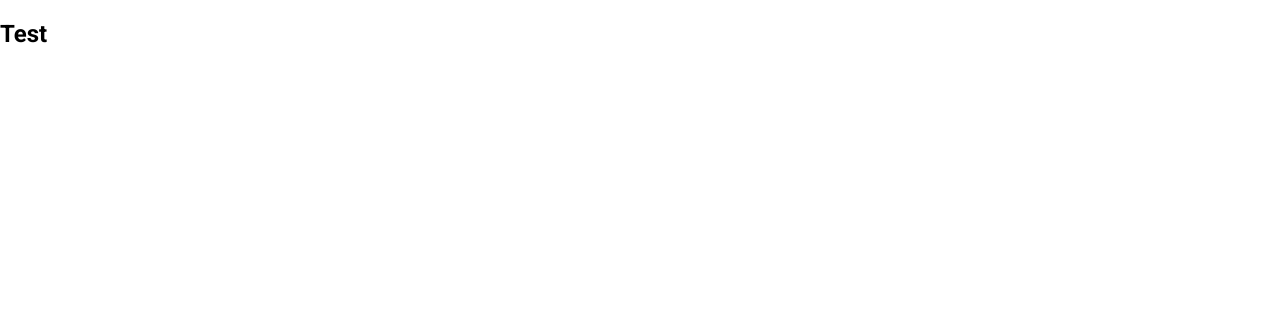
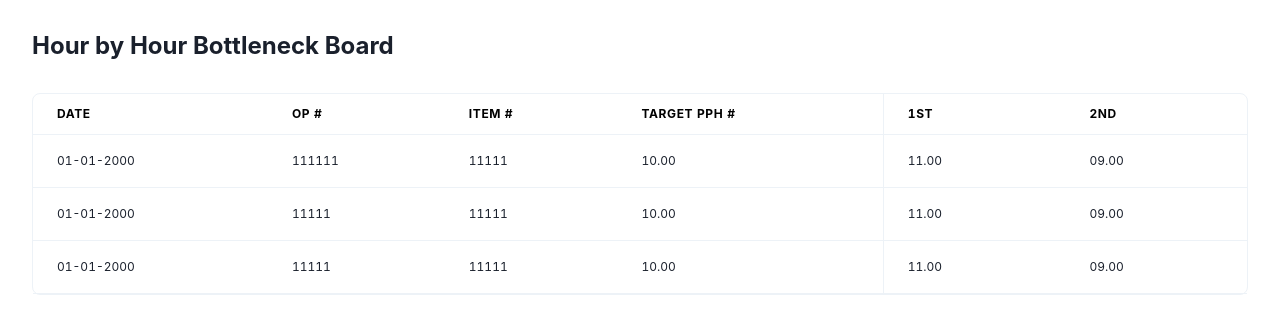
Before and after one commit to albondad/nylok-bottleneck-board-prototype, a Next.js app in the folder packages/web-application/: page / in a window 1280 px wide. Shown: the top 334 px of the page. Built offline with nearby package versions, Linux system fonts and the light colour scheme.

Commit message:
Set up usage of chakra ui

```diff
--- /dev/null
+++ b/package.json
@@ -0,0 +1,3 @@
+{
+  "dependencies": {}
+}
--- a/packages/web-application/package.json
+++ b/packages/web-application/package.json
@@ -9,6 +9,7 @@
     "lint": "next lint"
   },
   "dependencies": {
+    "@chakra-ui/icons": "^2.0.9",
     "@chakra-ui/react": "^2.3.1",
     "@emotion/react": "^11.10.4",
     "@emotion/styled": "^11.10.4",
--- a/packages/web-application/pages/_app.tsx
+++ b/packages/web-application/pages/_app.tsx
@@ -1,8 +1,13 @@
-import '../styles/globals.css'
-import type { AppProps } from 'next/app'
+import "../styles/globals.css";
+import type { AppProps } from "next/app";
+import { ChakraProvider } from "@chakra-ui/react";
 
 function MyApp({ Component, pageProps }: AppProps) {
-  return <Component {...pageProps} />
+  return (
+    <ChakraProvider>
+      <Component {...pageProps} />
+    </ChakraProvider>
+  );
 }
 
-export default MyApp
+export default MyApp;
--- a/packages/web-application/pages/index.tsx
+++ b/packages/web-application/pages/index.tsx
@@ -2,13 +2,240 @@ import type { NextPage } from "next";
 import Head from "next/head";
 import Image from "next/image";
 import styles from "../styles/Home.module.css";
-import { Heading } from "@chakra-ui/react";
+import { DeleteIcon } from "@chakra-ui/icons";
+import {
+  useTheme,
+  Box,
+  Heading,
+  TableContainer,
+  Table,
+  Tr,
+  Text,
+  Th,
+  Thead,
+  Tbody,
+  Td,
+  Popover,
+  PopoverTrigger,
+  PopoverContent,
+  PopoverArrow,
+  PopoverCloseButton,
+  PopoverHeader,
+  PopoverBody,
+  PopoverFooter,
+  Button,
+  Grid,
+  GridItem,
+  Stack,
+  PopoverAnchor,
+  NumberInput,
+  NumberInputField,
+  NumberInputStepper,
+  NumberIncrementStepper,
+  NumberDecrementStepper,
+} from "@chakra-ui/react";
 
 const Home: NextPage = () => {
+  const themeHook = useTheme();
+  console.log("[remove me] themeHook", themeHook);
   return (
-    <div>
-      <Heading>Test</Heading>
-    </div>
+    <Box maxWidth="100%" margin="0 auto" padding="2rem">
+      <Heading fontSize="1.5rem">Hour by Hour Bottleneck Board</Heading>
+
+      <Box
+        display="flex"
+        marginTop="2rem"
+        border={`1px solid ${themeHook.colors.gray[100]}`}
+        borderRadius="0.5rem"
+      >
+        <Box width="70%">
+          <TableContainer width="100%">
+            <Table>
+              <Thead>
+                <Tr>
+                  <Th color="#000000" fontSize="0.75rem">
+                    Date
+                  </Th>
+                  <Th color="#000000" fontSize="0.75rem">
+                    OP #
+                  </Th>
+                  <Th color="#000000" fontSize="0.75rem">
+                    Item #
+                  </Th>
+                  <Th color="#000000" fontSize="0.75rem">
+                    Target PPH #
+                  </Th>
+                </Tr>
+              </Thead>
+              <Tbody>
+                <Tr>
+                  <Td fontSize="0.75rem">01-01-2000</Td>
+                  <Td fontSize="0.75rem">
+                    <Popover placement="bottom-start">
+                      <PopoverTrigger>
+                        <Box>111111</Box>
+                      </PopoverTrigger>
+                      <PopoverContent width="15rem">
+                        <PopoverHeader display="flex" alignItems="center">
+                          Number
+                          <PopoverCloseButton
+                            bottom="unset"
+                            left="unset"
+                            marginLeft="auto"
+                            position="relative"
+                            right="unset"
+                            top="unset"
+                          />
+                        </PopoverHeader>
+                        <PopoverBody>
+                          <PopoverBody paddingTop="1rem">
+                            <NumberInput>
+                              <NumberInputField />
+                              <NumberInputStepper>
+                                <NumberIncrementStepper />
+                                <NumberDecrementStepper />
+                              </NumberInputStepper>
+                            </NumberInput>
+                            <Grid
+                              templateColumns="repeat(3, 1fr)"
+                              gap="1rem"
+                              marginTop="1rem"
+                            >
+                              <GridItem display="flex" justifyContent="center">
+                                <Button width="100%">1</Button>
+                              </GridItem>
+                              <GridItem display="flex" justifyContent="center">
+                                <Button width="100%">2</Button>
+                              </GridItem>
+                              <GridItem display="flex" justifyContent="center">
+                                <Button width="100%">3</Button>
+                              </GridItem>
+                              <GridItem display="flex" justifyContent="center">
+                                <Button width="100%">4</Button>
+                              </GridItem>
+                              <GridItem display="flex" justifyContent="center">
+                                <Button width="100%">5</Button>
+                              </GridItem>
+                              <GridItem display="flex" justifyContent="center">
+                                <Button width="100%">6</Button>
+                              </GridItem>
+                              <GridItem display="flex" justifyContent="center">
+                                <Button width="100%">7</Button>
+                              </GridItem>
+                              <GridItem display="flex" justifyContent="center">
+                                <Button width="100%">8</Button>
+                              </GridItem>
+                              <GridItem display="flex" justifyContent="center">
+                                <Button width="100%">9</Button>
+                              </GridItem>
+                              <GridItem display="flex" justifyContent="center">
+                                <Button width="100%">0</Button>
+                              </GridItem>
+                              <GridItem display="flex" justifyContent="center">
+                                <Button width="100%">.</Button>
+                              </GridItem>
+                              <GridItem display="flex" justifyContent="center">
+                                <Button width="100%">
+                                  <DeleteIcon />
+                                </Button>
+                              </GridItem>
+                            </Grid>
+                          </PopoverBody>
+                        </PopoverBody>
+                        <PopoverFooter>
+                          <Stack>
+                            <Button>Cancel</Button>
+                            <Button>Save</Button>
+                          </Stack>
+                        </PopoverFooter>
+                      </PopoverContent>
+                    </Popover>
+                  </Td>
+                  <Td fontSize="0.75rem">11111</Td>
+                  <Td fontSize="0.75rem">10.00</Td>
+                </Tr>
+                <Tr>
+                  <Td fontSize="0.75rem">01-01-2000</Td>
+                  <Td fontSize="0.75rem">11111</Td>
+                  <Td fontSize="0.75rem">11111</Td>
+                  <Td fontSize="0.75rem">10.00</Td>
+                </Tr>
+                <Tr>
+                  <Td fontSize="0.75rem">01-01-2000</Td>
+                  <Td fontSize="0.75rem">11111</Td>
+                  <Td fontSize="0.75rem">11111</Td>
+                  <Td fontSize="0.75rem">10.00</Td>
+                </Tr>
+              </Tbody>
+            </Table>
+          </TableContainer>
+        </Box>
+
+        <Box
+          width="30%"
+          display="inline-flex"
+          overflowX="scroll"
+          borderLeft={`1px solid ${themeHook.colors.gray[100]}`}
+        >
+          <TableContainer minWidth="100%">
+            <Table>
+              <Thead>
+                <Tr>
+                  <Th color="#000000" fontSize="0.75rem">
+                    1st
+                  </Th>
+                  <Th color="#000000" fontSize="0.75rem">
+                    2nd
+                  </Th>
+                </Tr>
+              </Thead>
+              <Tbody>
+                <Tr>
+                  <Td fontSize="0.75rem">11.00</Td>
+                  <Td fontSize="0.75rem">09.00</Td>
+                </Tr>
+                <Tr>
+                  <Td fontSize="0.75rem">11.00</Td>
+                  <Td fontSize="0.75rem">09.00</Td>
+                </Tr>
+                <Tr>
+                  <Td fontSize="0.75rem">11.00</Td>
+                  <Td fontSize="0.75rem">09.00</Td>
+                </Tr>
+              </Tbody>
+            </Table>
+          </TableContainer>
+          <TableContainer minWidth="100%">
+            <Table>
+              <Thead>
+                <Tr>
+                  <Th color="#000000" fontSize="0.75rem">
+                    3rd
+                  </Th>
+                  <Th color="#000000" fontSize="0.75rem">
+                    4th
+                  </Th>
+                </Tr>
+              </Thead>
+              <Tbody>
+                <Tr>
+                  <Td fontSize="0.75rem">11.00</Td>
+                  <Td fontSize="0.75rem">09.00</Td>
+                </Tr>
+                <Tr>
+                  <Td fontSize="0.75rem">11.00</Td>
+                  <Td fontSize="0.75rem">09.00</Td>
+                </Tr>
+                <Tr>
+                  <Td fontSize="0.75rem">11.00</Td>
+                  <Td fontSize="0.75rem">09.00</Td>
+                </Tr>
+              </Tbody>
+            </Table>
+          </TableContainer>
+        </Box>
+      </Box>
+    </Box>
   );
 };
 
```
Also changed, not shown: 2 other files (tests, documents, lock files or other folders).
